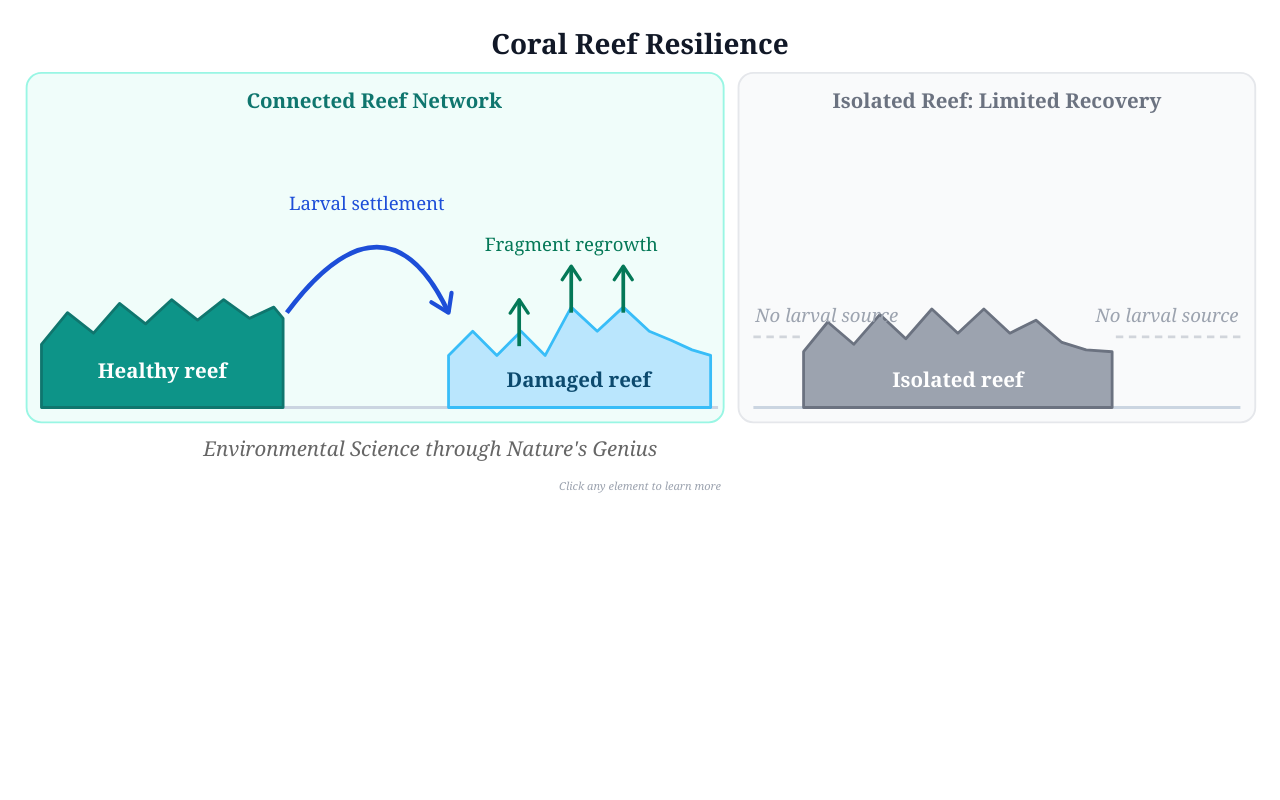
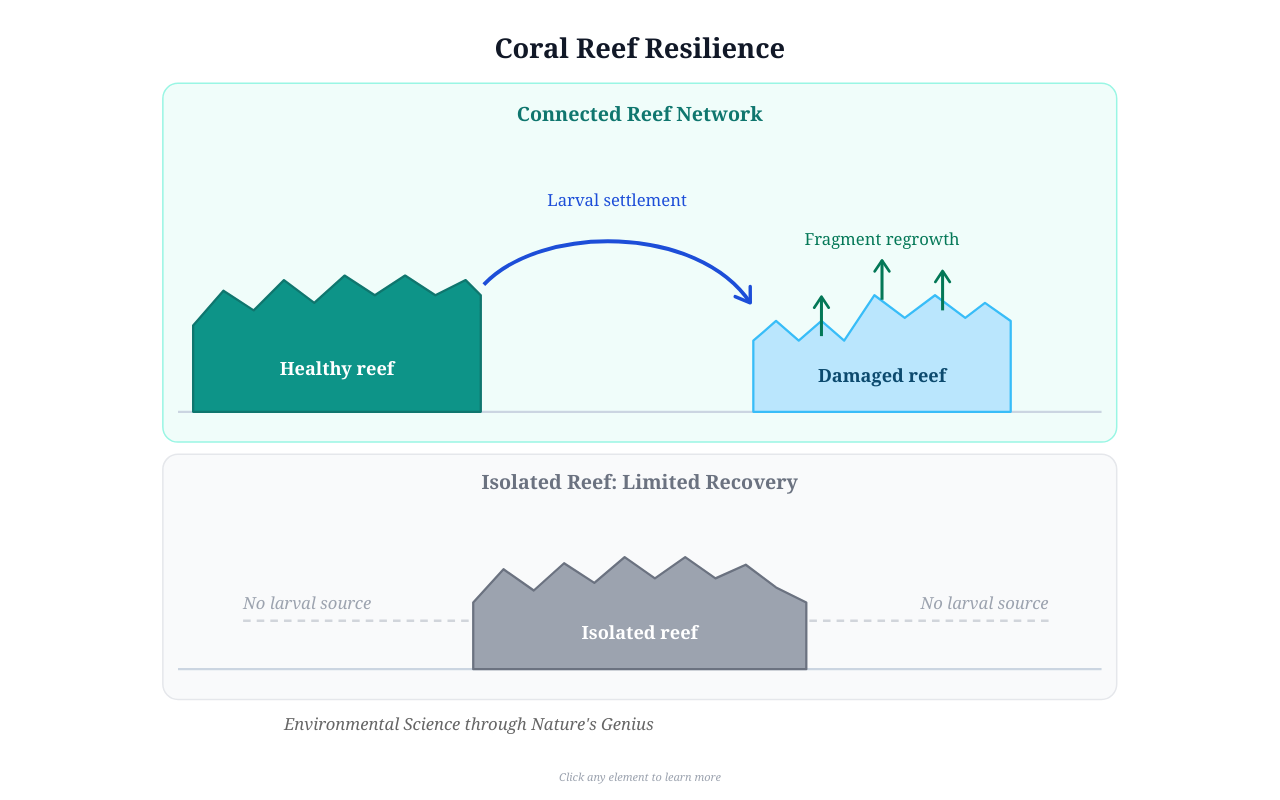
Before and after one commit to TSuchocki668/CAESNG0202-Coral-Recovery, a plain HTML site: page index.html in a window 1280 px wide. Drawn offline with Linux system fonts and the light colour scheme.

Commit message:
Update index.html

```diff
--- a/index.html
+++ b/index.html
@@ -1,6 +1,7 @@
 <style>
-  body { margin:0; padding:6px 8px; font-family:Georgia,serif; background:#fff; }
-  svg { display:block; margin:0 auto; max-width:1300px; width:100%; }
+  html, body { margin:0; padding:0; height:100%; }
+  body { display:flex; flex-direction:column; align-items:center; font-family:Georgia,serif; background:#fff; }
+  svg { width:auto; height:calc(100vh - 28px); max-width:1300px; }
   .reef-node { cursor:pointer; }
   .reef-node:hover .glow-target { filter:drop-shadow(0 0 9px rgba(13,148,136,0.7)); }
   .arrow-node { cursor:pointer; }
@@ -20,7 +21,7 @@
   #popup-body { font-size:13px; line-height:1.65; color:#333; margin:0; }
   #popup-close { position:absolute; top:12px; right:15px; font-size:18px; cursor:pointer; color:#888; background:none; border:none; padding:0; line-height:1; }
   #popup-close:hover { color:#333; }
-  .hint { font-size:11px; color:#9ca3af; font-style:italic; text-align:center; margin:4px 0 0; }
+  .hint { font-size:11px; color:#9ca3af; font-style:italic; text-align:center; height:24px; line-height:24px; }
 </style>
 
 <div id="popup" onclick="closePopup(event)">
@@ -32,7 +33,7 @@
   </div>
 </div>
 
-<svg viewBox="0 0 680 252" xmlns="http://www.w3.org/2000/svg">
+<svg viewBox="0 0 680 498" xmlns="http://www.w3.org/2000/svg">
   <defs>
     <marker id="arr-blue" viewBox="0 0 10 10" refX="8" refY="5" markerWidth="6" markerHeight="6" orient="auto">
       <path d="M2 1L8 5L2 9" fill="none" stroke="#1d4ed8" stroke-width="1.5" stroke-linecap="round" stroke-linejoin="round"/>
@@ -42,66 +43,64 @@
     </marker>
   </defs>
 
-  <rect width="680" height="252" fill="white"/>
+  <rect width="680" height="498" fill="white"/>
 
-  <!-- TITLE -->
-  <text x="340" y="26" text-anchor="middle" font-size="15" font-weight="bold" fill="#111827">Coral Reef Resilience</text>
+  <text x="340" y="38" text-anchor="middle" font-size="18" font-weight="bold" fill="#111827">Coral Reef Resilience</text>
 
-  <!-- LEFT PANEL: Connected -->
-  <rect x="10" y="36" width="375" height="188" rx="8" fill="#f0fdfa" stroke="#99f6e4" stroke-width="1"/>
-  <text x="197" y="55" text-anchor="middle" font-size="11" font-weight="bold" fill="#0f766e">Connected Reef Network</text>
-  <line x1="18" y1="216" x2="382" y2="216" stroke="#cbd5e1" stroke-width="1.5"/>
+  <!-- CONNECTED PANEL -->
+  <rect x="25" y="55" width="630" height="237" rx="10" fill="#f0fdfa" stroke="#99f6e4" stroke-width="1"/>
+  <text x="340" y="80" text-anchor="middle" font-size="13" font-weight="bold" fill="#0f766e">Connected Reef Network</text>
+  <line x1="35" y1="272" x2="645" y2="272" stroke="#cbd5e1" stroke-width="1.5"/>
 
   <!-- HEALTHY REEF -->
   <g class="reef-node" onclick="openPopup('Healthy Reef','This reef is structurally intact and biologically active. It produces planula larvae — the free-swimming offspring of coral polyps — that are released into the water column and carried by ocean currents toward neighboring reefs.','#0d9488')">
-    <path class="glow-target" d="M18,216 L18,182 L32,165 L46,176 L60,160 L74,171 L88,158 L102,169 L116,158 L130,168 L143,162 L148,168 L148,216 Z"
+    <path class="glow-target" d="M45,272 L45,215 L65,192 L85,205 L105,185 L125,200 L145,182 L165,195 L185,182 L205,195 L225,185 L235,195 L235,272 Z"
           fill="#0d9488" stroke="#0f766e" stroke-width="1.5" stroke-linejoin="round"/>
-    <text x="83" y="200" text-anchor="middle" font-size="11" font-weight="bold" fill="white">Healthy reef</text>
+    <text x="140" y="248" text-anchor="middle" font-size="12" font-weight="bold" fill="white">Healthy reef</text>
   </g>
 
   <!-- LARVAL SETTLEMENT ARROW -->
   <g class="arrow-node" onclick="openPopup('Larval Settlement','Planula larvae drift with ocean currents but are not entirely passive. They respond to chemical signals from crustose coralline algae and to the acoustic signatures of healthy reefs — the sounds of fish and invertebrates — increasing the probability of settling on suitable living substrate.','#1d4ed8')">
-    <path class="glow-arrow" d="M150,165 C185,118 215,118 237,165" fill="none" stroke="#1d4ed8" stroke-width="2.5" marker-end="url(#arr-blue)"/>
-    <text x="193" y="110" text-anchor="middle" font-size="10" fill="#1d4ed8">Larval settlement</text>
+    <path class="glow-arrow" d="M237,188 C275,148 378,148 413,200" fill="none" stroke="#1d4ed8" stroke-width="2.5" marker-end="url(#arr-blue)"/>
+    <text x="325" y="136" text-anchor="middle" font-size="11" fill="#1d4ed8">Larval settlement</text>
   </g>
 
   <!-- DAMAGED REEF -->
   <g class="reef-node" onclick="openPopup('Damaged Reef','A storm has broken coral structures, leaving a reduced and fragmented reef. Recovery is underway through two simultaneous pathways: regrowth from surviving polyp fragments and arrival of larvae from the connected healthy reef nearby.','#0ea5e9')">
-    <path class="glow-target" d="M237,216 L237,188 L250,175 L263,188 L276,175 L289,188 L303,162 L317,175 L331,162 L345,175 L357,180 L368,185 L378,188 L378,216 Z"
+    <path class="glow-target" d="M415,272 L415,225 L430,212 L445,225 L460,212 L475,225 L495,195 L515,210 L535,195 L555,210 L568,200 L585,212 L585,272 Z"
           fill="#bae6fd" stroke="#38bdf8" stroke-width="1.5" stroke-linejoin="round"/>
-    <text x="307" y="205" text-anchor="middle" font-size="11" font-weight="bold" fill="#0c4a6e">Damaged reef</text>
+    <text x="500" y="252" text-anchor="middle" font-size="12" font-weight="bold" fill="#0c4a6e">Damaged reef</text>
   </g>
 
   <!-- FRAGMENT REGROWTH -->
   <g class="frag-node" onclick="openPopup('Fragment Regrowth','Coral polyps are remarkably resilient. When a storm breaks coral branches, surviving fragments can reattach to the substrate and resume growth. A single fragment retains all the genetic material and cellular machinery needed to rebuild a full coral colony over time.','#047857')">
-    <line class="glow-frag" x1="275" y1="183" x2="275" y2="158" stroke="#047857" stroke-width="2" marker-end="url(#arr-green)"/>
-    <line class="glow-frag" x1="303" y1="165" x2="303" y2="140" stroke="#047857" stroke-width="2" marker-end="url(#arr-green)"/>
-    <line class="glow-frag" x1="331" y1="165" x2="331" y2="140" stroke="#047857" stroke-width="2" marker-end="url(#arr-green)"/>
-    <text x="303" y="132" text-anchor="middle" font-size="10" fill="#047857">Fragment regrowth</text>
+    <line class="glow-frag" x1="460" y1="222" x2="460" y2="196" stroke="#047857" stroke-width="2" marker-end="url(#arr-green)"/>
+    <line class="glow-frag" x1="500" y1="198" x2="500" y2="172" stroke="#047857" stroke-width="2" marker-end="url(#arr-green)"/>
+    <line class="glow-frag" x1="540" y1="205" x2="540" y2="179" stroke="#047857" stroke-width="2" marker-end="url(#arr-green)"/>
+    <text x="500" y="162" text-anchor="middle" font-size="11" fill="#047857">Fragment regrowth</text>
   </g>
 
-  <!-- RIGHT PANEL: Isolated -->
-  <rect x="393" y="36" width="278" height="188" rx="8" fill="#f9fafb" stroke="#e5e7eb" stroke-width="1"/>
-  <text x="532" y="55" text-anchor="middle" font-size="11" font-weight="bold" fill="#6b7280">Isolated Reef: Limited Recovery</text>
-  <line x1="401" y1="216" x2="663" y2="216" stroke="#cbd5e1" stroke-width="1.5"/>
+  <!-- ISOLATED PANEL -->
+  <rect x="25" y="300" width="630" height="162" rx="10" fill="#f9fafb" stroke="#e5e7eb" stroke-width="1"/>
+  <text x="340" y="323" text-anchor="middle" font-size="13" font-weight="bold" fill="#6b7280">Isolated Reef: Limited Recovery</text>
+  <line x1="35" y1="442" x2="645" y2="442" stroke="#cbd5e1" stroke-width="1.5"/>
 
   <!-- ISOLATED REEF -->
   <g class="iso-node" onclick="openPopup('Isolated Reef','Without a nearby healthy reef, this damaged reef receives no larval input from outside. Recovery depends entirely on surviving fragments, which may be too few or too widely scattered. Without the renewal that connectivity provides, recovery is slow and may be incomplete.','#6b7280')">
-    <path class="glow-iso" d="M428,216 L428,186 L441,170 L455,182 L469,166 L483,179 L497,163 L511,176 L525,163 L539,176 L553,169 L567,181 L580,185 L594,186 L594,216 Z"
+    <path class="glow-iso" d="M230,442 L230,398 L250,376 L270,390 L290,372 L310,385 L330,368 L350,382 L370,368 L390,382 L410,373 L430,388 L450,398 L450,442 Z"
           fill="#9ca3af" stroke="#6b7280" stroke-width="1.5" stroke-linejoin="round"/>
-    <text x="511" y="205" text-anchor="middle" font-size="11" font-weight="bold" fill="white">Isolated reef</text>
+    <text x="340" y="422" text-anchor="middle" font-size="12" font-weight="bold" fill="white">Isolated reef</text>
   </g>
 
   <!-- DASHED NO-SOURCE LINES -->
   <g class="dash-node" onclick="openPopup('No Larval Source','The dashed lines represent an absent connection. There is no neighboring reef close enough to supply larvae. This is what isolation means ecologically: not just physical distance, but the severing of the renewal pathways that resilience depends on.','#9ca3af')">
-    <line class="glow-dash" x1="401" y1="178" x2="426" y2="178" stroke="#d1d5db" stroke-width="1.5" stroke-dasharray="4,3"/>
-    <text x="402" y="170" text-anchor="start" font-size="10" fill="#9ca3af" font-style="italic">No larval source</text>
-    <line class="glow-dash" x1="596" y1="178" x2="663" y2="178" stroke="#d1d5db" stroke-width="1.5" stroke-dasharray="4,3"/>
-    <text x="662" y="170" text-anchor="end" font-size="10" fill="#9ca3af" font-style="italic">No larval source</text>
+    <line class="glow-dash" x1="78" y1="410" x2="228" y2="410" stroke="#d1d5db" stroke-width="1.5" stroke-dasharray="5,4"/>
+    <text x="78" y="402" text-anchor="start" font-size="11" fill="#9ca3af" font-style="italic">No larval source</text>
+    <line class="glow-dash" x1="452" y1="410" x2="610" y2="410" stroke="#d1d5db" stroke-width="1.5" stroke-dasharray="5,4"/>
+    <text x="610" y="402" text-anchor="end" font-size="11" fill="#9ca3af" font-style="italic">No larval source</text>
   </g>
 
-  <!-- TAGLINE -->
-  <text x="105" y="242" text-anchor="start" font-size="11" font-style="italic" fill="#666">Environmental Science through Nature's Genius</text>
+  <text x="105" y="482" text-anchor="start" font-size="11" font-style="italic" fill="#666">Environmental Science through Nature's Genius</text>
 </svg>
 
 <p class="hint">Click any element to learn more</p>
```
